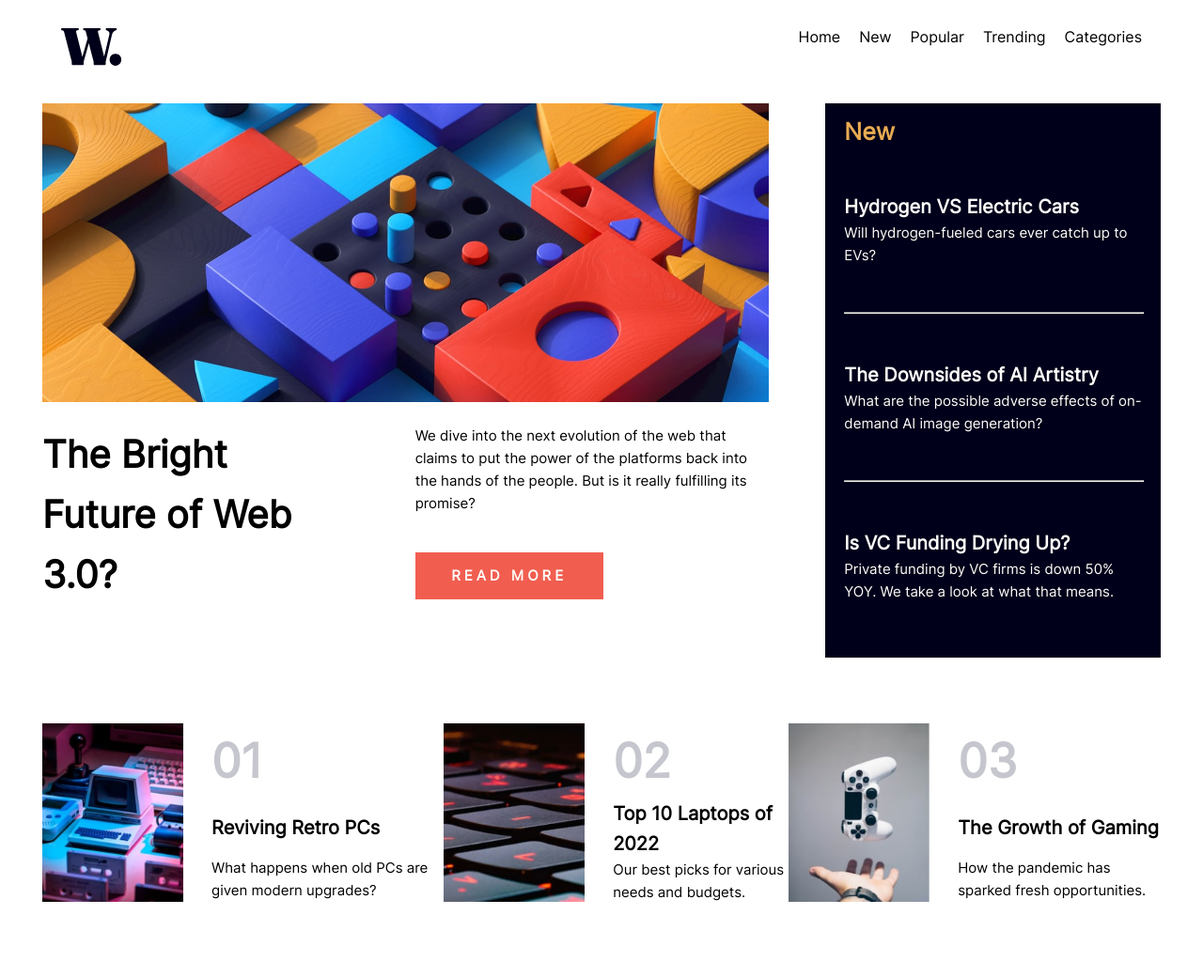
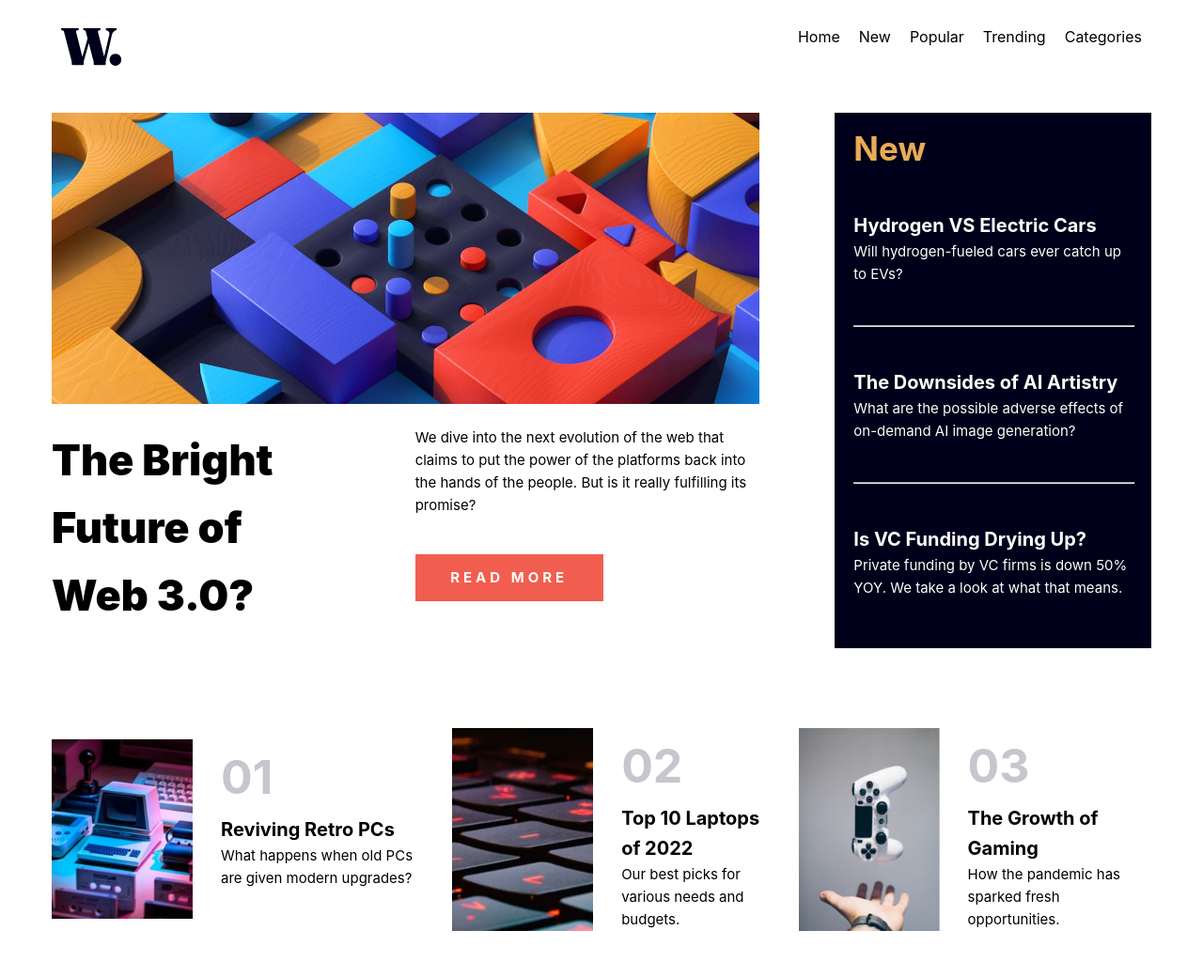
Before and after one commit to sztosiur/news-homepage-main, a plain HTML site: page index.html in a window 1280 px wide. Shown: the whole page at 94% size. Drawn offline with Linux system fonts and the light colour scheme; a web font is replaced by a local one.

Commit message:
Add files via upload
Finished

```diff
--- a/style.css
+++ b/style.css
@@ -3,10 +3,7 @@
 /*FONTS*/
 @font-face {
     font-family: 'Inter';
-    src:
-    url('assets/fonts/static/Inter-Regular.ttf'),
-    url('assets/fonts/static/Inter-Bold.ttf'),
-    url('assetes/fonts/static/Inter-ExtraBold.ttf');
+    src: url('assetes/fonts/static/Inter-ExtraBold.ttf');
 }
 
 :root{
@@ -20,7 +17,7 @@
     --neutral-vd-gray: hsl(240, 100%, 5%);
     /*FONT TYPHOGRAPY*/
     font-size:62.5%;
-    --ff: 'Inter';
+    --ff: 'Inter', sans-serif;
     --fw-r:400;
     --fw-b:700;
     --fw-xb:900;
@@ -42,17 +39,17 @@ p{
     font-size:1.5rem;
 }
 h1{
-    font-size: 4rem;
+    font-size: 4.5rem;
     font-weight: var(--fw-xb);
 }
 h2{
-    font-size: 2.5rem;
+    font-size: 3.5rem;
     font-weight: var(--fw-b);
     color: var(--primary-col-orange);
 }
 h3{
     font-size: 2rem;
-    font-weight: var(--fw-xb);
+    font-weight: var(--fw-b);
 }
 h4{
     font-size: 5rem;
@@ -163,6 +160,12 @@ header{
         justify-content: space-between;
         gap:3rem;
     }
+    .section3_text{
+        display:flex;
+        flex-direction: column;
+        justify-content:space-between;
+        align-items: flex-start;
+    }
 
 }
 
@@ -184,6 +187,9 @@ header{
     .section-3{
         grid-area: bottom;
         display:flex;
+        justify-content: center;
+        align-items: center;
+        gap:2rem;
         margin-top: 5rem;
         margin-bottom:0rem;
     }
@@ -197,11 +203,13 @@ header{
     }
     .title{
         max-width: 29rem;
+        display:flex;
+        align-self: start;
+
     }
     .photo{
-        max-height: 19rem;
+        max-height: 22rem;
     }
-
 
 }
 
@@ -225,8 +233,9 @@ img{
 
 section{
     display: grid;
-    margin: 3rem;
+    margin: 4rem;
     gap:0rem;
+    max-height: 55rem;
 
 }
 
@@ -256,7 +265,7 @@ SECTION 2
     margin-bottom: 2rem;
 }
 .section-2 article{
-    margin:2rem 0;
+    margin:1rem 0;
 }
 hr{
     width:100%;
@@ -279,12 +288,10 @@ hr{
 .section3_text{
     display:flex;
     flex-direction: column;
-    justify-content:space-between;
-    align-items: flex-start;
+    align-items:start;
+    justify-content:flex-start;
 }
 .photo{
-    width:100%;
-    height:auto;
     max-width: 15rem;
 }
 
```
